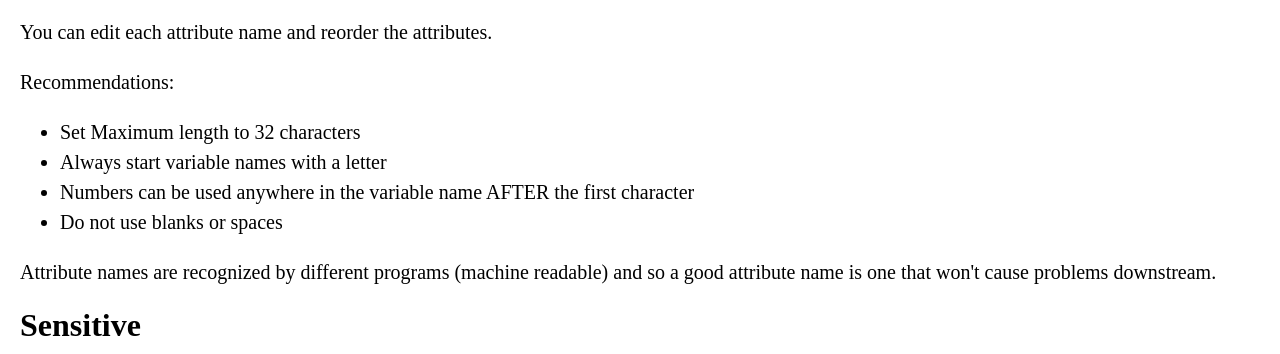
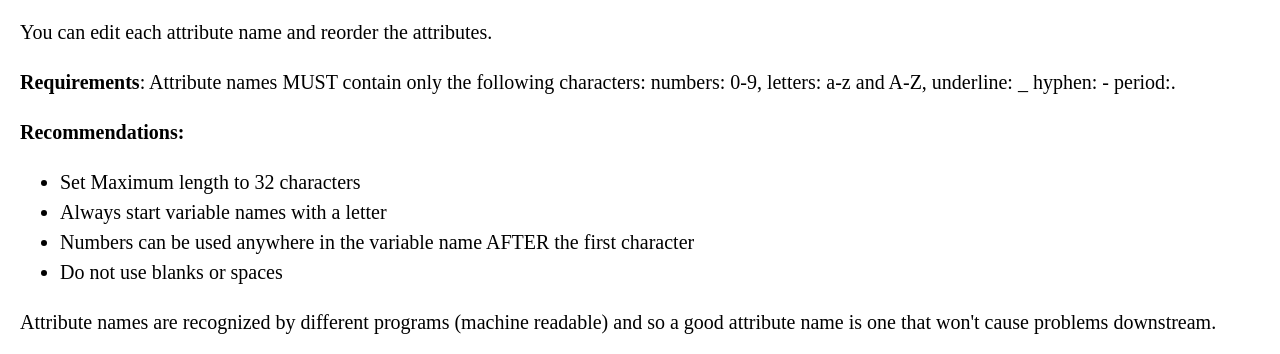
Before and after one commit to agrifooddatacanada/OCA_Composer_help_pages, a plain HTML site: page en/AttributeDetails/index.html in a window 1280 px wide. Shown: the part 410-764 px from the top of the page. Drawn offline with nearby package versions, Linux system fonts and the light colour scheme.

Commit message:
Update AttributeDetailsContent.html
added requirements for characters in attribute names-en

```diff
--- a/en/AttributeDetails/AttributeDetailsContent.html
+++ b/en/AttributeDetails/AttributeDetailsContent.html
@@ -7,7 +7,8 @@
   <h3>Attribute Name</h3>
 
   <p>You can edit each attribute name and reorder the attributes.</p>
-<p>Recommendations:
+	<p><b>Requirements</b>: Attribute names MUST contain only the following characters: numbers: 0-9, letters: a-z and A-Z, underline: _ hyphen: - period:.</p>
+<p><b>Recommendations:</b>
   <ul>
     <li>Set Maximum length to 32 characters</li>
     <li>Always start variable names with a letter</li>
```
